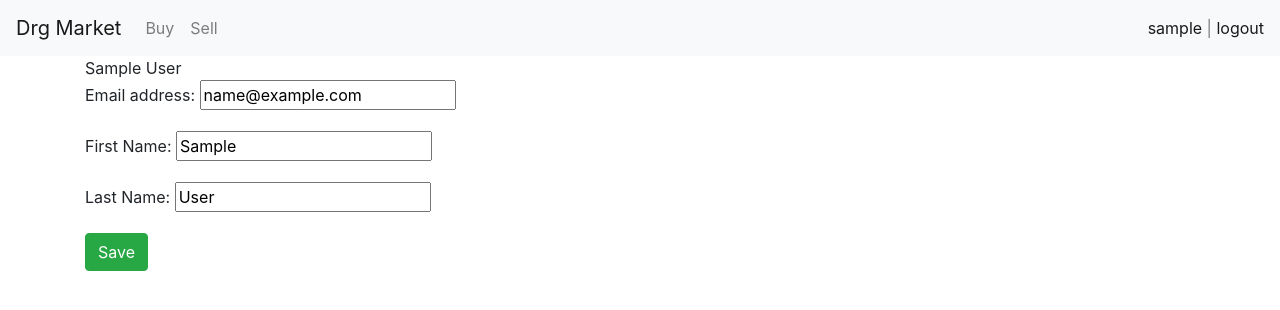
After one commit to jeffreytu/drg-market, a Django app: page /users/profile/ in a window 1280 px wide. The commit adds this page. Shown: the top 310 px of the page. Run offline with Django 3.2, Linux system fonts and the light colour scheme; the visitor is signed in with stand-in values (Sample User, id 1); some libraries are stand-ins or nearby versions.

Commit message:
create user profile form and view

```diff
--- a/store/urls.py
+++ b/store/urls.py
@@ -2,7 +2,7 @@ from django.urls import path
 from .views import *
 
 urlpatterns = [
-    path('user/', userHome, name='user-home'),
+    path('home/', userHome, name='user-home'),
     path('list/', productList, name='product-list'),
     path('sell/', createListing, name='create-listing'),
     path('<str:sku>/', productDetail, name='product-detail'),
--- a/templates/navbar.html
+++ b/templates/navbar.html
@@ -14,7 +14,7 @@
     </ul>
     <span class="navbar-text">
       {% if user.is_authenticated %}
-        Hi, {{ user.username }}
+        <span><a href="{% url 'user-profile' %}">{{ user.username }}</a></span> |
         <span><a href="{% url 'logout' %}">logout</a></span>
       {% else %}
         <a href="{% url 'login' %}">login</a> |
--- /dev/null
+++ b/templates/user_profile.html
@@ -0,0 +1,15 @@
+{% extends 'base.html' %}
+
+{% block content %}
+    {{user.first_name}}
+    {{user.last_name}}
+
+    {% if user.is_authenticated %}
+        <form method="POST" class="post-form">
+            {% csrf_token %}
+            {{form.as_p}}
+            <button type="submit" class="save btn btn-success">Save</button>
+        </form>
+    {% endif %}
+
+{% endblock content %}
--- a/users/forms.py
+++ b/users/forms.py
@@ -8,8 +8,8 @@ class CustomUserCreationForm(UserCreationForm):
         model = CustomUser
         fields = ('username', 'email')
 
-class CustomUserChangeForm(UserChangeForm):
+class CustomUserChangeForm(forms.ModelForm):
 
     class Meta:
         model = CustomUser
-        fields = ('username', 'email')
+        fields = ('email', 'first_name', 'last_name')
--- a/users/urls.py
+++ b/users/urls.py
@@ -1,6 +1,7 @@
 from django.urls import path
-from .views import SignUpView
+from .views import *
 
 urlpatterns = [
     path('signup/', SignUpView.as_view(), name='signup'),
+    path('profile/', userProfileView, name='user-profile'),
 ]
--- a/users/views.py
+++ b/users/views.py
@@ -1,11 +1,11 @@
-from django.shortcuts import render
+from django.shortcuts import render, redirect
 from django.contrib.auth.models import User, Group
 
 # Create your views here.
 from django.urls import reverse_lazy
 from django.views.generic.edit import CreateView
 
-from .forms import CustomUserCreationForm
+from .forms import CustomUserCreationForm, CustomUserChangeForm
 
 class SignUpView(CreateView):
     form_class = CustomUserCreationForm
@@ -16,3 +16,16 @@ class SignUpView(CreateView):
         group = Group.objects.get(name='customer')
         self.object.groups.add(group)
         return super(SignUpView, self).form_valid(form)
+
+def userProfileView(request):
+    user = request.user
+    if request.method == "POST":
+        form = CustomUserChangeForm(request.POST, instance=user)
+        if form.is_valid():
+            form.save()
+            return redirect('user-profile')
+    form = CustomUserChangeForm(instance=user)
+    context = {
+        'form': form
+    }
+    return render(request, 'user_profile.html', context)
```
Also changed, not shown: store/views.py (line endings or trailing spaces).
